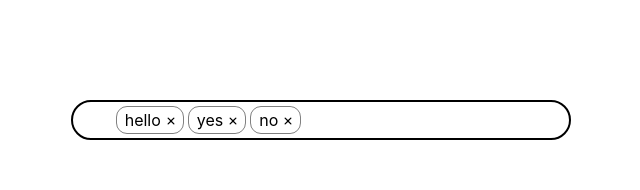
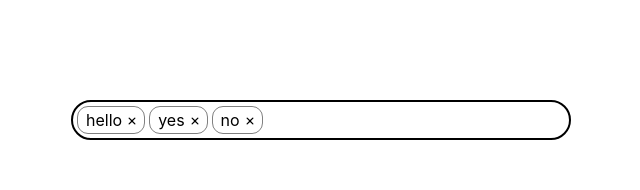
Before and after one commit to 92anurag/autocomplete, a React (Create React App) app: page / in a window 1280 px wide. Shown: the top 190 px of the page, without its empty margins (319-959 px from the left). Built offline with nearby package versions, Linux system fonts and the light colour scheme.

Commit message:
Pushed more code

```diff
--- a/src/AutoComplete/AutoComplete.css
+++ b/src/AutoComplete/AutoComplete.css
@@ -4,7 +4,6 @@
 	justify-content: center;
 	width: 500px;
 	border-radius: 20px;
-	padding-left: 20px;
 	box-sizing: border-box;
 	border: 2px solid black;
 	padding-right: 20px;
@@ -14,11 +13,11 @@
 
 .inputField {
 	border: none;
-	padding-left: 20px;
 	font-size: 16px;
 	height: 100%;
 	box-sizing: border-box;
 	width: inherit;
+	width: 100%;
 }
 
 input:focus {
@@ -27,4 +26,6 @@ input:focus {
 
 .inputAndDropDown {
 	height: 100%;
+	flex: 1;
+	padding-left: 20px;
 }
--- a/src/DropDown/DropDown.css
+++ b/src/DropDown/DropDown.css
@@ -1,6 +1,5 @@
 .dropDown {
 	width: inherit;
-	position: absolute;
 	border: 1px solid grey;
 	box-sizing: border-box;
 }
@@ -10,3 +9,7 @@
 	height: 20px;
 	font-size: 12px;
 }
+
+.dropdownContainer {
+	width: inherit;
+}
--- a/src/DropDown/DropDown.js
+++ b/src/DropDown/DropDown.js
@@ -8,7 +8,7 @@ class DropDown extends Component {
 			shouldDisplay = dataList && dataList.length ? true : false;
 
 		return (
-			<div>
+			<div className="dropdownContainer">
 				{shouldDisplay && (
 					<div className="dropDown">
 						{dataList.map((val) => (
--- a/src/Pin/Pin.css
+++ b/src/Pin/Pin.css
@@ -26,4 +26,5 @@
 	padding-left: 8px;
 	padding-right: 2px;
 	margin-left: 4px;
+	flex: 0;
 }
```
